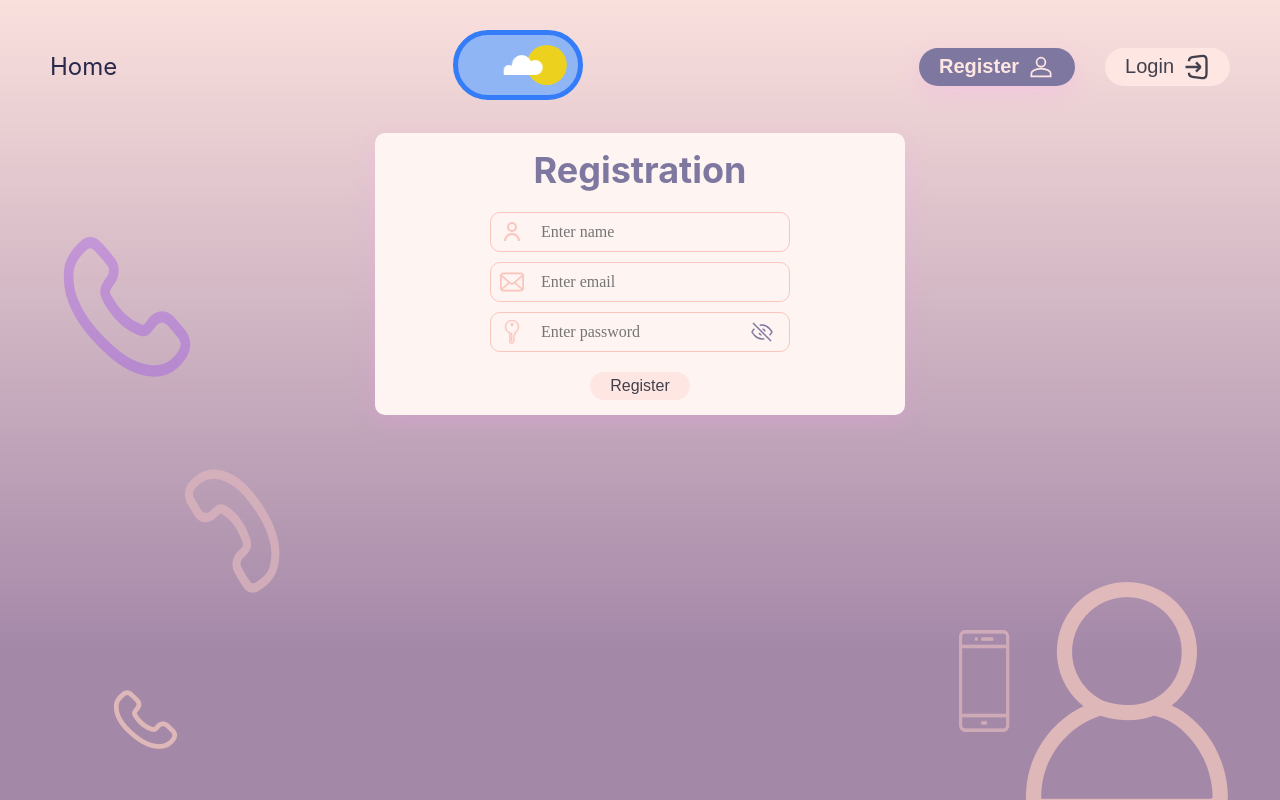
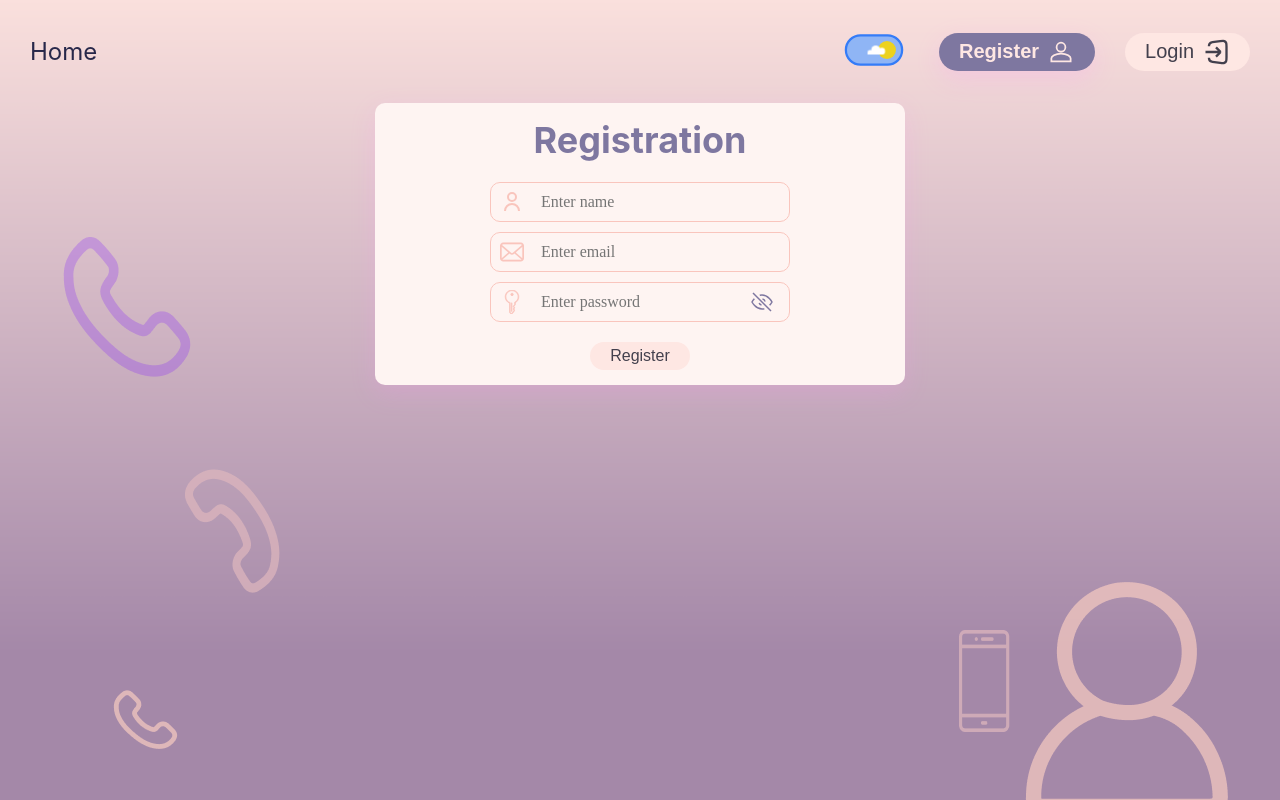
Before and after one commit to sofiagakalo1/Phonebook, a React (Create React App) app: page /phonebook/register in a window 1280 px wide. Built offline with nearby package versions, Linux system fonts and the light colour scheme.

Commit message:
Header fixed

```diff
--- a/src/components/NavBar/NavBar.module.scss
+++ b/src/components/NavBar/NavBar.module.scss
@@ -1,8 +1,7 @@
 .header {
   display: flex;
-  padding: 30px 50px;
+  padding: 15px 30px;
   align-items: center;
-  justify-content: space-between;
 }
 
 .nav_links {
--- a/src/components/Switchers/ThemeSwitcher/ThemeSwitcher.jsx
+++ b/src/components/Switchers/ThemeSwitcher/ThemeSwitcher.jsx
@@ -8,12 +8,10 @@ const ThemeSwitcher = () => {
 
   return (
     <button onClick={toggleTheme} className={css.button}>
-      <div className={css.switch}>
-        <label className= {theme === "dark" ? css.moon : css.sun}>
+        <label className={theme === "dark" ? css.moon : css.sun}>
           <span className={css.switch__indicator}></span>
           <span className={css.switch__decoration}></span>
         </label>
-      </div>
     </button>
   );
 };
--- a/src/components/Switchers/ThemeSwitcher/ThemeSwitcher.module.scss
+++ b/src/components/Switchers/ThemeSwitcher/ThemeSwitcher.module.scss
@@ -1,15 +1,12 @@
-.button{
-border:none;
+.button {
+  border: none;
   background: none;
   padding: 0;
-}
-
-.switch {
-    display: inline-block;
-    position: relative;
+  margin-left: auto;
 }
 
 .moon {
+  transform: scale(0.45);
   position: relative;
   display: inline-block;
   width: 120px;
@@ -112,6 +109,7 @@ padding: 0;
 }
 
 .sun {
+  transform: scale(0.45);
   position: relative;
   display: inline-block;
   width: 120px;
--- a/src/layout/Layout.module.scss
+++ b/src/layout/Layout.module.scss
@@ -1,5 +1,4 @@
 .container {
   margin: 0 auto;
-  padding: 0 10px 50px 10px;
   height: max-content;
 }
```
Lines whose indentation alone changed are shown as unchanged.
